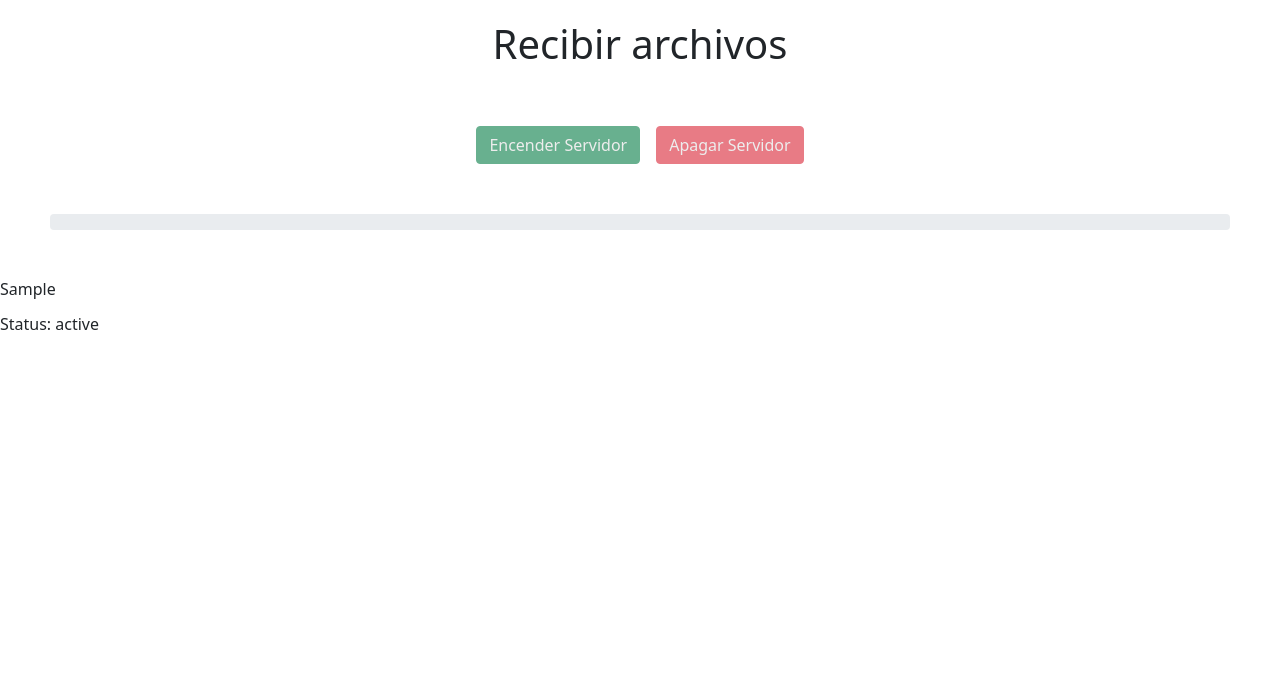
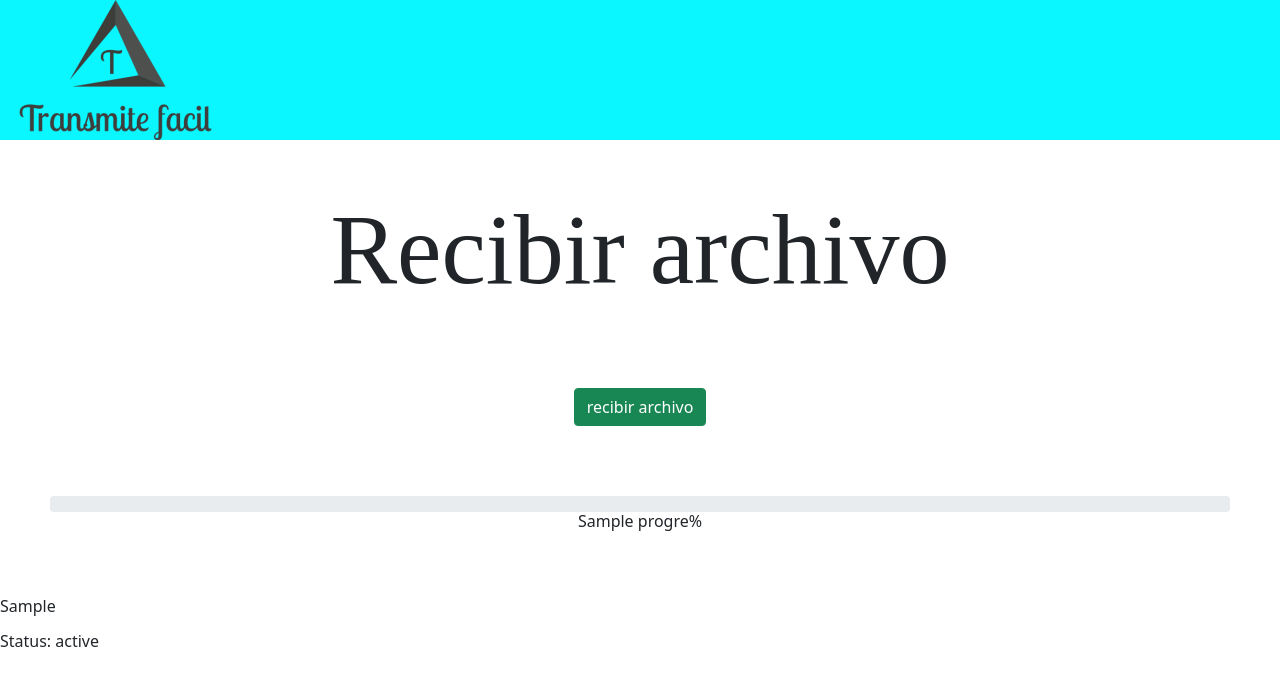
Before and after one commit to tomasbond02/transferenciaFacil, a Python web app: template templates/recibir.html in a window 1280 px wide. Shown: the top 686 px of the page. Run offline with Jinja, Linux system fonts and the light colour scheme; the template is opened without the code that fills it: most values are stand-ins (such as "Sample title", 1, 10 or a date in 2020); some libraries are stand-ins or nearby versions.

Commit message:
progresbar, html modificado y status

```diff
--- a/templates/recibir.html
+++ b/templates/recibir.html
@@ -1,68 +1,91 @@
 <!DOCTYPE html>
 <html lang="es">
+
 <head>
     <meta charset="UTF-8">
     <meta name="viewport" content="width=device-width, initial-scale=1.0">
     <meta http-equiv="X-UA-Compatible" content="ie=edge">
     <link rel="stylesheet" href="../static/metro-all.min.css">
     <link rel="stylesheet" href="../static/styles.css">
-    <link href="https://cdn.jsdelivr.net/npm/bootstrap@5.1.3/dist/css/bootstrap.min.css" rel="stylesheet" integrity="sha384-1BmE4kWBq78iYhFldvKuhfTAU6auU8tT94WrHftjDbrCEXSU1oBoqyl2QvZ6jIW3" crossorigin="anonymous">
+    <link href="https://cdn.jsdelivr.net/npm/bootstrap@5.1.3/dist/css/bootstrap.min.css" rel="stylesheet"
+        integrity="sha384-1BmE4kWBq78iYhFldvKuhfTAU6auU8tT94WrHftjDbrCEXSU1oBoqyl2QvZ6jIW3" crossorigin="anonymous">
 
     <title>Transferir archivos</title>
 </head>
+
 <body>
 
-<div style="padding-top:20px;">
-    <h1 style="text-align:center;">Recibir archivos</h1>
+    <header style="background-color: rgb(10, 247, 255);">
+        <p>
+            <img src="{{url_for('static', filename='imgs/descarga.png')}}">
+        </p>
+    </header>
+
+    <div style="padding-top:20px; margin-top: 30px; ">
+        <h1 style="text-align:center; font-size: 100px; font-family:  font-weight-bold;">Recibir archivo</h1>
     </div>
 
-<div class="d-flex justify-content-center" style="padding: 50px 0px 50px;">
-
-
-    {% if servidorEncendido == False %}
-            <form action = "http://localhost/encender-server" method = "post">
-                <button type="submit" class="btn btn-success mr-2">Encender Servidor</button>
-            </form>
-    {% else %}
-            <button type="submit" class="btn btn-success mr-2 disabled">Encender Servidor</button>
-    {% endif %}
-
-
-
-    {% if servidorEncendido == True %}
-        <form action = "http://localhost/apagar-server" method = "post">
-            <button type="submit" class="btn btn-danger ml-2 ">Apagar Servidor</button>
-        </form>
-    {% else %}
-
-        <button class="btn btn-danger ml-2 disabled">Apagar Servidor</button>
-
-    {% endif %}
-
+    <div style="padding: 70px 0px ;">
+        <div class="d-flex justify-content-center">
+            <button class="btn btn-success">
+                recibir archivo
+            </button>
+        </div>
     </div>
 
     <div style="padding: 0px 50px 50px;">
         <div class="progress">
-        <div class="progress-bar" role="progressbar" style="width: 0%" aria-valuenow="0" aria-valuemin="0" aria-valuemax="100"></div>
+            <div id="progre" class="progress-bar" role="progressbar" aria-valuenow="0" aria-valuemin="0"
+                aria-valuemax="100">
+            </div>
+        </div>
+        <div class="d-flex justify-content-center">
+            <p id="progresNum">
+                {{progre}}%
+            </p>
         </div>
     </div>
 
     <p> {{ ipServer }} </p>
     <p id="status"> Status: {{ status }} </p>
 
-<script src="https://cdn.jsdelivr.net/npm/bootstrap@5.1.3/dist/js/bootstrap.bundle.min.js" integrity="sha384-ka7Sk0Gln4gmtz2MlQnikT1wXgYsOg+OMhuP+IlRH9sENBO0LRn5q+8nbTov4+1p" crossorigin="anonymous"></script>
-<script src="https://cdn.jsdelivr.net/npm/@popperjs/core@2.10.2/dist/umd/popper.min.js" integrity="sha384-7+zCNj/IqJ95wo16oMtfsKbZ9ccEh31eOz1HGyDuCQ6wgnyJNSYdrPa03rtR1zdB" crossorigin="anonymous"></script>
-<script src="https://cdn.jsdelivr.net/npm/bootstrap@5.1.3/dist/js/bootstrap.min.js" integrity="sha384-QJHtvGhmr9XOIpI6YVutG+2QOK9T+ZnN4kzFN1RtK3zEFEIsxhlmWl5/YESvpZ13" crossorigin="anonymous"></script>
+    <!--<footer style="background-color: rgb(1, 161, 161); bottom: 0; position: absolute; width: 100%; height: 70px;">
+        <img src="{{url_for('static', filename='imgs/descarga.png')}}">
+    </footer>-->
 
-<script src="https://cdnjs.cloudflare.com/ajax/libs/socket.io/4.0.1/socket.io.js" integrity="sha512-q/dWJ3kcmjBLU4Qc47E4A9kTB4m3wuTY7vkFJDTZKjTs8jhyGQnaUrxa0Ytd0ssMZhbNua9hE+E7Qv1j+DyZwA==" crossorigin="anonymous"></script>
+    <style>
+        .progress-bar{
+            width: {{progre}}%;
+        }
+    </style>
+
+    <script src="https://cdn.jsdelivr.net/npm/bootstrap@5.1.3/dist/js/bootstrap.bundle.min.js"
+        integrity="sha384-ka7Sk0Gln4gmtz2MlQnikT1wXgYsOg+OMhuP+IlRH9sENBO0LRn5q+8nbTov4+1p"
+        crossorigin="anonymous"></script>
+    <script src="https://cdn.jsdelivr.net/npm/@popperjs/core@2.10.2/dist/umd/popper.min.js"
+        integrity="sha384-7+zCNj/IqJ95wo16oMtfsKbZ9ccEh31eOz1HGyDuCQ6wgnyJNSYdrPa03rtR1zdB"
+        crossorigin="anonymous"></script>
+    <script src="https://cdn.jsdelivr.net/npm/bootstrap@5.1.3/dist/js/bootstrap.min.js"
+        integrity="sha384-QJHtvGhmr9XOIpI6YVutG+2QOK9T+ZnN4kzFN1RtK3zEFEIsxhlmWl5/YESvpZ13"
+        crossorigin="anonymous"></script>
+
+    <script src="https://cdnjs.cloudflare.com/ajax/libs/socket.io/4.0.1/socket.io.js"
+        integrity="sha512-q/dWJ3kcmjBLU4Qc47E4A9kTB4m3wuTY7vkFJDTZKjTs8jhyGQnaUrxa0Ytd0ssMZhbNua9hE+E7Qv1j+DyZwA=="
+        crossorigin="anonymous"></script>
     <script type="text/javascript" charset="utf-8">
         var socket = io();
-    socket.on('connect', function() {
+        socket.on('connect', function () {
             console.log("conectado")
 
-        socket.on("status",(e)=>{
+            socket.on("status", (e) => {
                 console.log(e)
-            document.getElementById("status").innerHTML = "Status: " +e
+                document.getElementById("status").innerHTML = "Status: " + e
+            })
+
+            socket.on("progre", (e) => {
+                console.log(e)
+                document.getElementById("progre").style.width = e
+                document.getElementById("progresNum").innerHTML = e
             })
         });
     </script>
@@ -71,6 +94,6 @@
     <script src="../static/metro.min.js"></script>
     <script src="../static/stop_server.js"></script>
 
+</body>
 
-</body>
 </html>
```
Also changed, not shown: templates/enviar.html (+9 -1 lines), templates/index.html (+10 -0 lines), static/imgs/descarga.png (added), 2 other files. Lines whose indentation alone changed are shown as unchanged.
